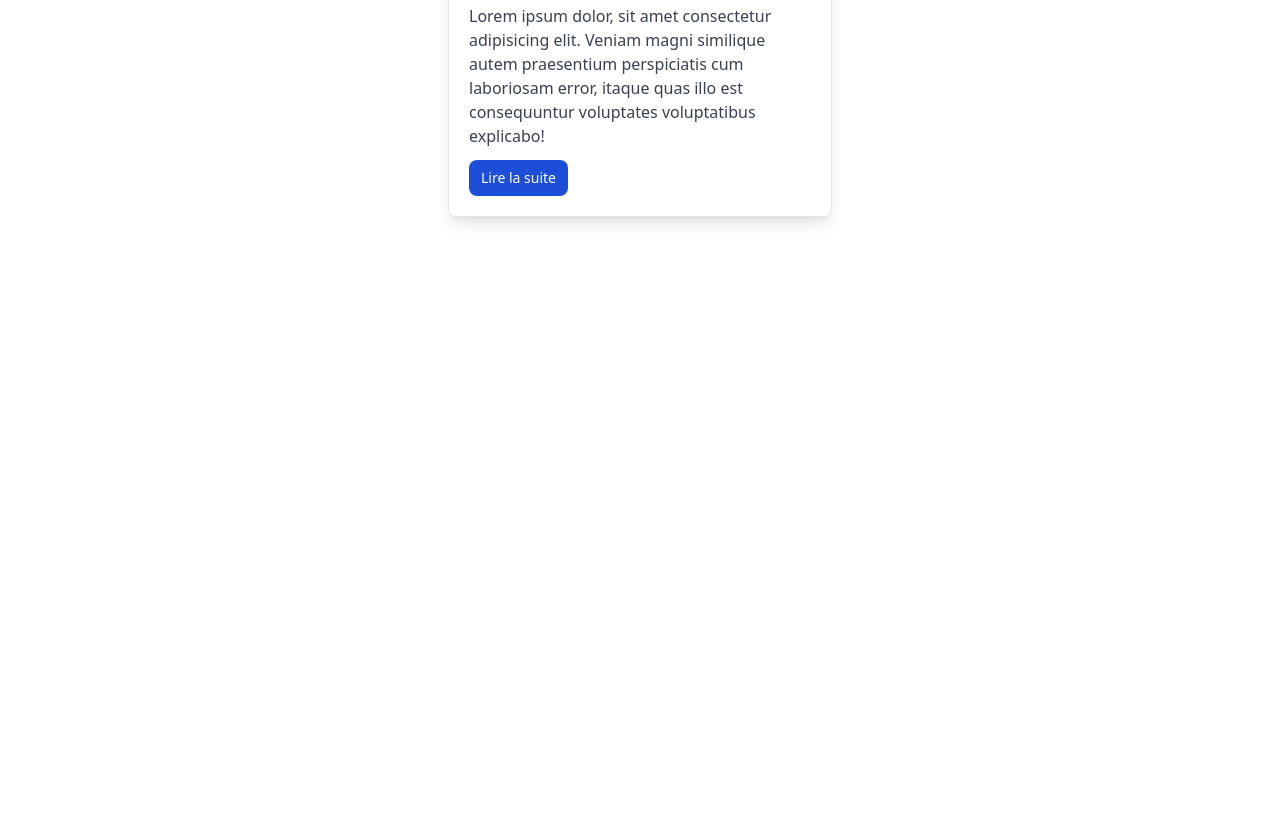
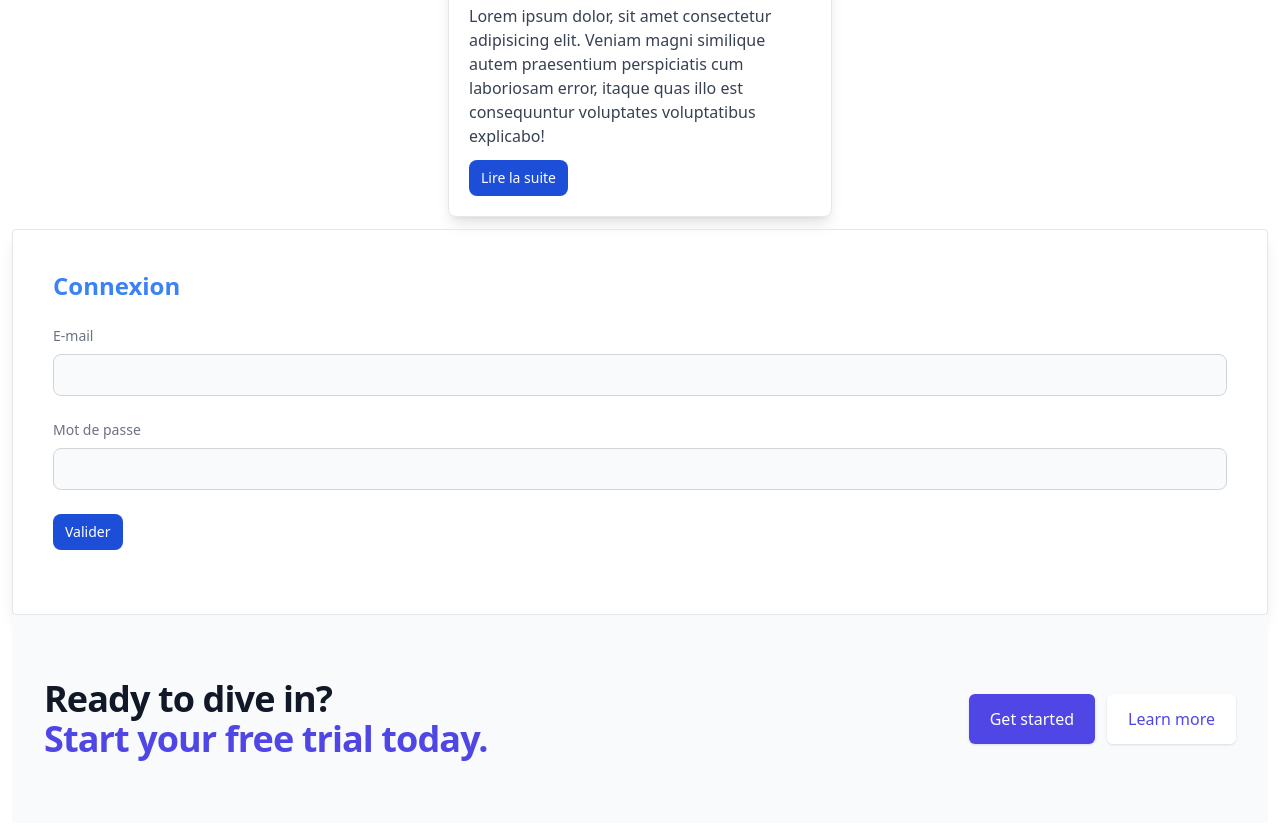
Before and after one commit to Willremi/TailwindTutos, a website: page nouvelleTechno/public/index.html in a window 1280 px wide. Shown: the part 424-1250 px from the top of the page. Before the commit the page ends 800 px from the top, so only its background shows below. Drawn offline with Linux system fonts and the light colour scheme.

Commit message:
fin tuto

```diff
--- a/nouvelleTechno/public/css/tailwind.css
+++ b/nouvelleTechno/public/css/tailwind.css
@@ -1,3 +1,12 @@
 @tailwind base;
 @tailwind components;
 @tailwind utilities;
+
+@layer base {
+    input {
+        @apply bg-gray-50 border border-gray-300 text-sm rounded-lg block w-full p-2.5;
+    }
+    label {
+        @apply block mb-2 text-sm font-medium text-gray-500;
+    }
+}
--- a/nouvelleTechno/public/index.html
+++ b/nouvelleTechno/public/index.html
@@ -30,5 +30,37 @@
             <a href="#" class="inline-flex items-center py-2 px-3 bg-blue-700 rounded-lg text-sm font-medium text-white hover:bg-blue-900">Lire la suite</a>
         </div>
    </div>
+   <div class="container border mx-auto rounded shadow-lg p-10">
+    <h2 class="text-2xl text-blue-500 font-bold mb-6">Connexion</h2>
+    <form action="">
+        <div class="mb-6">
+            <label for="email" class="">E-mail</label>
+            <input type="email" name="email" id="email" class="focus:ring-blue-500 focus:border-blue-500 focus:border-5">
+        </div>
+        <div class="mb-6">
+            <label for="password" class="">Mot de passe</label>
+            <input type="password" name="password" id="password" class="focus:ring-blue-500 focus:border-blue-500 focus:border-5">
+        </div>
+        <div class="mb-6">
+            <button type="submit" class="inline-flex items-center py-2 px-3 bg-blue-700 text-white rounded-lg text-sm font-medium hover:bg-blue-900">Valider</button>
+        </div>
+    </form>
+   </div>
+   <div class="bg-gray-50">
+    <div class="mx-auto max-w-7xl py-12 px-4 sm:px-6 lg:flex lg:items-center lg:justify-between lg:py-16 lg:px-8">
+      <h2 class="text-3xl font-bold tracking-tight text-gray-900 sm:text-4xl">
+        <span class="block">Ready to dive in?</span>
+        <span class="block text-indigo-600">Start your free trial today.</span>
+      </h2>
+      <div class="mt-8 flex lg:mt-0 lg:flex-shrink-0">
+        <div class="inline-flex rounded-md shadow">
+          <a href="#" class="inline-flex items-center justify-center rounded-md border border-transparent bg-indigo-600 px-5 py-3 text-base font-medium text-white hover:bg-indigo-700">Get started</a>
+        </div>
+        <div class="ml-3 inline-flex rounded-md shadow">
+          <a href="#" class="inline-flex items-center justify-center rounded-md border border-transparent bg-white px-5 py-3 text-base font-medium text-indigo-600 hover:bg-indigo-50">Learn more</a>
+        </div>
+      </div>
+    </div>
+  </div>
 </body>
 </html>
```
Also changed, not shown: nouvelleTechno/public/css/styles.css.
